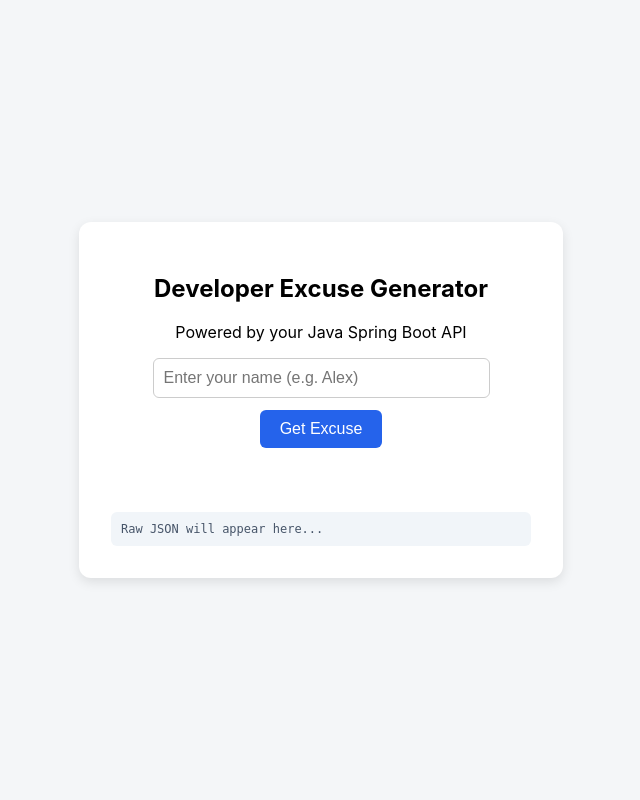
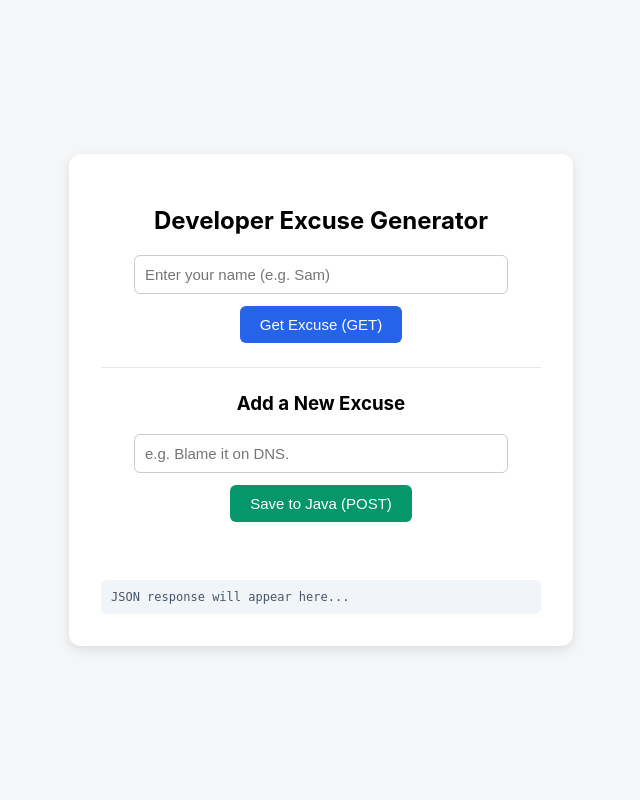
Before and after one commit to magnifydata/java-hello2, a Spring Boot app: page / in a window 1280 px wide. Shown: the whole page, without its empty margins (319-959 px from the left). Run offline with Spring Boot 4, Linux system fonts and the light colour scheme.

Commit message:
Update HTML structure and styling for user interface

```diff
--- a/src/main/resources/static/index.html
+++ b/src/main/resources/static/index.html
@@ -11,7 +11,7 @@
             display: flex;
             justify-content: center;
             align-items: center;
-            height: 100vh;
+            min-height: 100vh;
             margin: 0;
         }
         .card {
@@ -19,17 +19,17 @@
             padding: 2rem;
             border-radius: 12px;
             box-shadow: 0 4px 12px rgba(0, 0, 0, 0.1);
-            max-width: 420px;
+            max-width: 440px;
             width: 90%;
             text-align: center;
         }
         input {
-            width: 75%;
+            width: 80%;
             padding: 10px;
             margin-bottom: 12px;
             border: 1px solid #ccc;
             border-radius: 6px;
-            font-size: 16px;
+            font-size: 15px;
         }
         button {
             background-color: #2563eb;
@@ -37,18 +37,29 @@
             border: none;
             padding: 10px 20px;
             border-radius: 6px;
-            font-size: 16px;
+            font-size: 15px;
             cursor: pointer;
         }
         button:hover {
             background-color: #1d4ed8;
         }
+        .secondary-btn {
+            background-color: #059669;
+        }
+        .secondary-btn:hover {
+            background-color: #047857;
+        }
+        hr {
+            border: none;
+            border-top: 1px solid #e5e7eb;
+            margin: 24px 0;
+        }
         #result {
-            margin-top: 20px;
-            font-size: 18px;
+            margin-top: 18px;
+            font-size: 17px;
             font-weight: 600;
             color: #1f2937;
-            min-height: 28px;
+            min-height: 24px;
         }
         #raw-json {
             margin-top: 16px;
@@ -66,12 +77,19 @@
 <body>
     <div class="card">
         <h2>Developer Excuse Generator</h2>
-        <p>Powered by your Java Spring Boot API</p>
-        <input type="text" id="nameInput" placeholder="Enter your name (e.g. Alex)">
+        <input type="text" id="nameInput" placeholder="Enter your name (e.g. Sam)">
         <br>
-        <button onclick="fetchExcuse()">Get Excuse</button>
+        <button onclick="fetchExcuse()">Get Excuse (GET)</button>
+
+        <hr>
+
+        <h3>Add a New Excuse</h3>
+        <input type="text" id="newExcuseInput" placeholder="e.g. Blame it on DNS.">
+        <br>
+        <button class="secondary-btn" onclick="addExcuse()">Save to Java (POST)</button>
+
         <div id="result"></div>
-        <div id="raw-json">Raw JSON will appear here...</div>
+        <div id="raw-json">JSON response will appear here...</div>
     </div>
 
     <script>
@@ -85,6 +103,23 @@
             document.getElementById('result').textContent = `${data.for}: "${data.excuse}"`;
             document.getElementById('raw-json').textContent = JSON.stringify(data);
         }
+
+        async function addExcuse() {
+            const excuseInput = document.getElementById('newExcuseInput');
+            const excuseText = excuseInput.value.trim();
+            if (!excuseText) return;
+
+            const response = await fetch('/excuse', {
+                method: 'POST',
+                headers: { 'Content-Type': 'application/json' },
+                body: JSON.stringify({ excuse: excuseText })
+            });
+            const data = await response.json();
+
+            excuseInput.value = '';
+            document.getElementById('result').textContent = `Saved! Java now holds ${data.totalExcuses} excuses.`;
+            document.getElementById('raw-json').textContent = JSON.stringify(data);
+        }
     </script>
 </body>
 </html>
```
